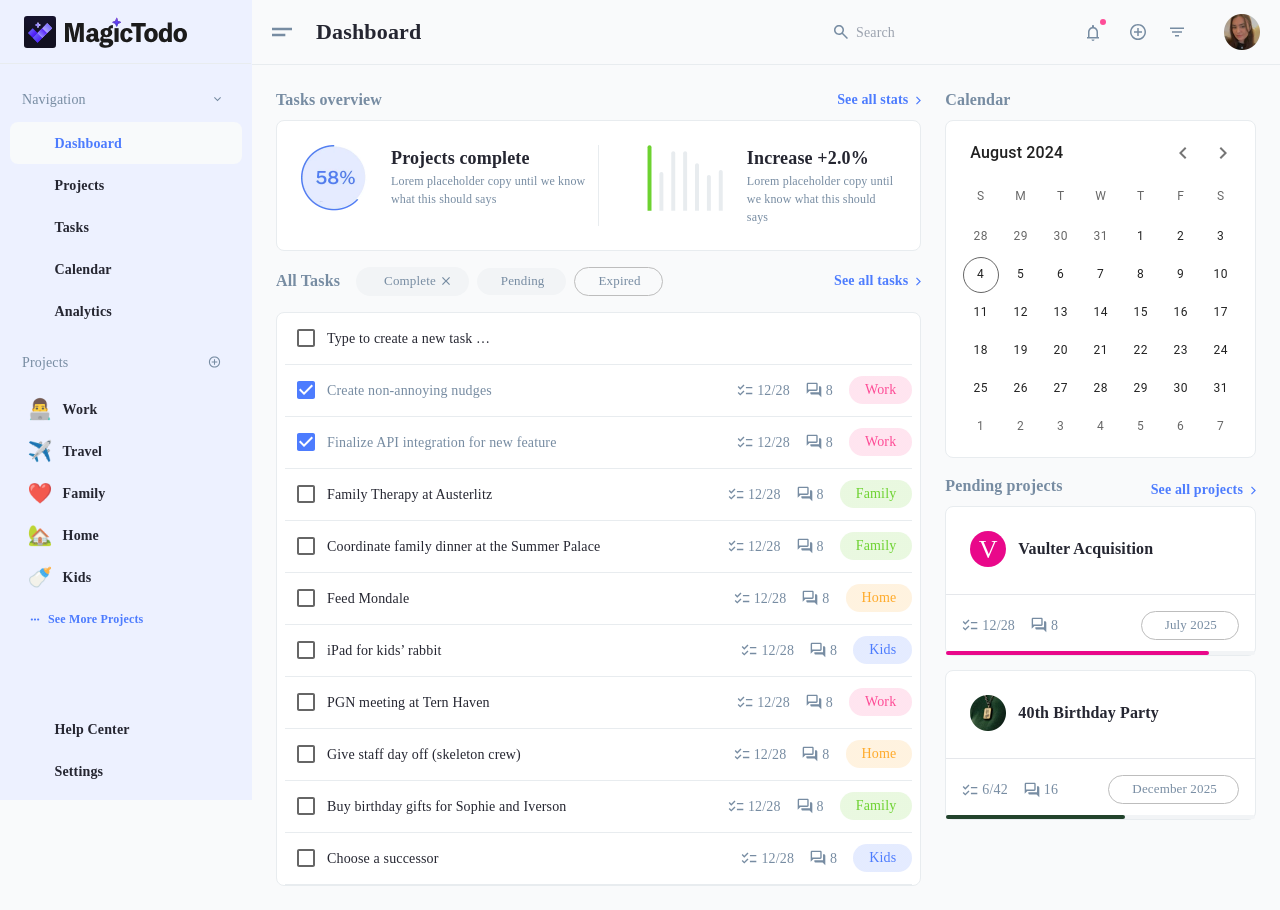
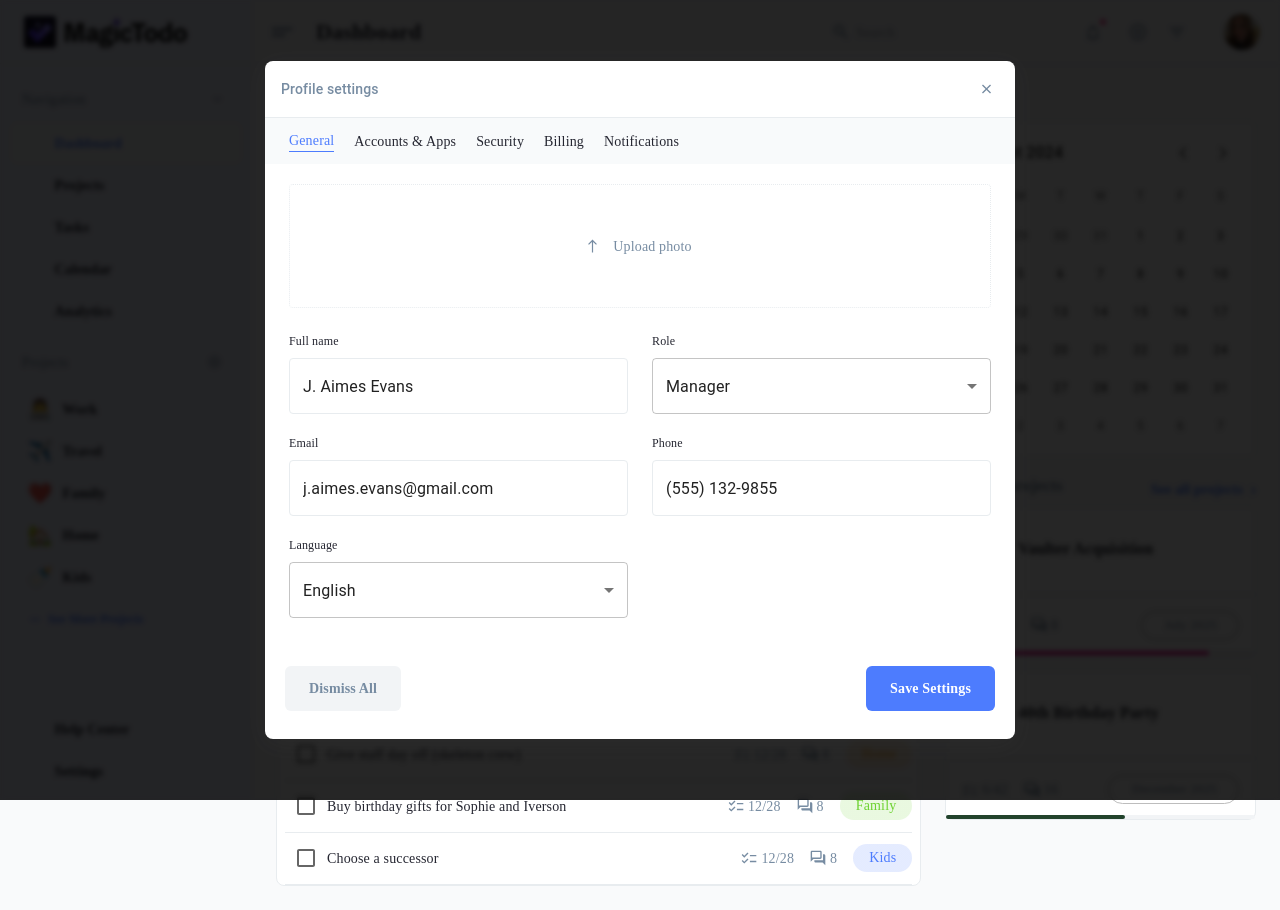
Before and after one commit to tryfoobar/demo-app, a React (Create React App) app: page /dashboard in a window 1280 px wide. Built offline with nearby package versions, Linux system fonts and the light colour scheme.

Commit message:
complete settings

```diff
--- a/src/layout/DashboardLayout.jsx
+++ b/src/layout/DashboardLayout.jsx
@@ -14,6 +14,7 @@ import NavigationMenu from "../components/Sidebar/NavigationMenu";
 import ProjectsMenu from "../components/Sidebar/ProjectsMenu";
 import MenuLink from "../components/Sidebar/MenuLink";
 import Navbar from "../components/Navbar";
+import Settings from "../components/Settings/Settings";
 
 const drawerWidth = 252;
 
@@ -66,6 +67,7 @@ const DrawerHeader = styled("div")(({ theme }) => ({
 export default function DashboardLayout({ children }) {
   const theme = useTheme();
   const [open, setOpen] = React.useState(true);
+  const [openPopup, setOpenPopup] = React.useState(true);
 
   const handleDrawerOpen = () => {
     setOpen(!open);
@@ -141,7 +143,10 @@ export default function DashboardLayout({ children }) {
           {/* User Quick Buttons  */}
           <div className="mt-20 mb-5 flex flex-col items-center justify-center">
             <MenuLink link="Help Center" />
-            <MenuLink link="Settings" />
+
+            <div onClick={() => setOpenPopup(!openPopup)}>
+              <MenuLink link="Settings" />
+            </div>
           </div>
         </div>
       </Drawer>
@@ -151,6 +156,9 @@ export default function DashboardLayout({ children }) {
         <DrawerHeader sx={{ border: "none" }} />
 
         {children}
+
+        {/* Settings PopUp  */}
+        <Settings open={openPopup} setOpen={setOpenPopup} />
       </Main>
     </Box>
   );
```
